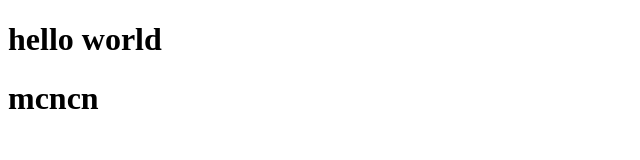
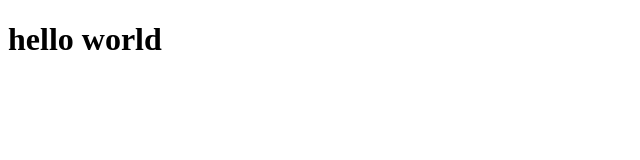
Before and after one commit to willymariino/htmlcss-repo, a plain HTML site: page index.html in a window 1280 px wide. Shown: the whole page, without its empty margins (0-640 px from the left). Drawn offline with Linux system fonts and the light colour scheme.

Commit message:
modifica 2

```diff
--- a/index.html
+++ b/index.html
@@ -9,7 +9,7 @@
 
 <body>
     <h1>hello world</h1>
-    <h1>mcncn</h1>
+
 </body>
 
 </html>
```
